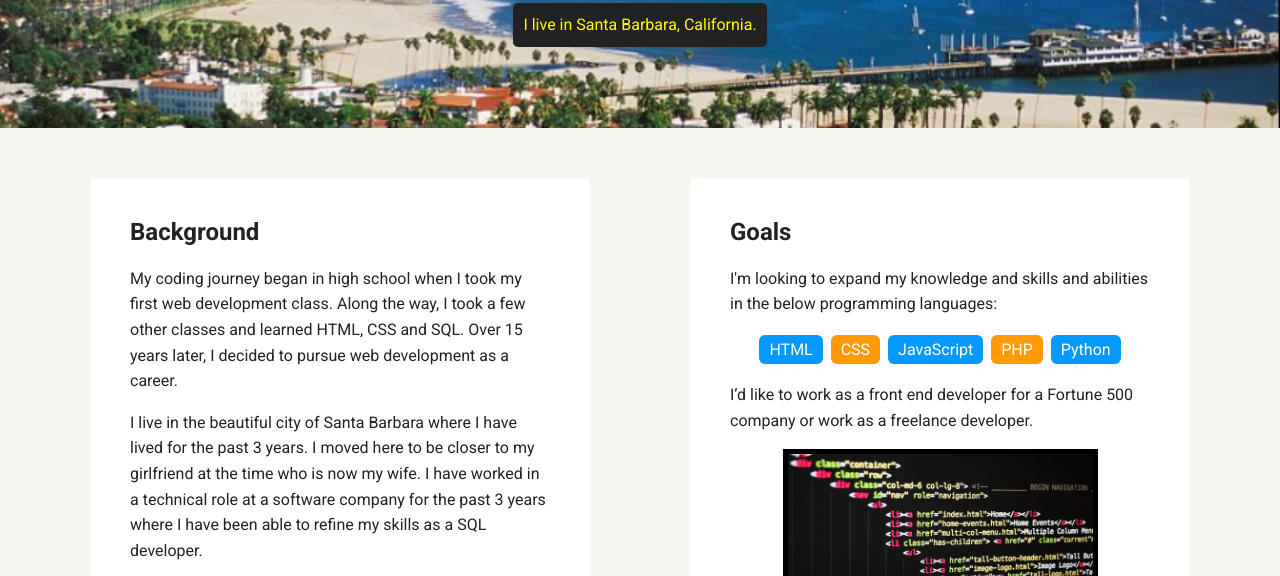
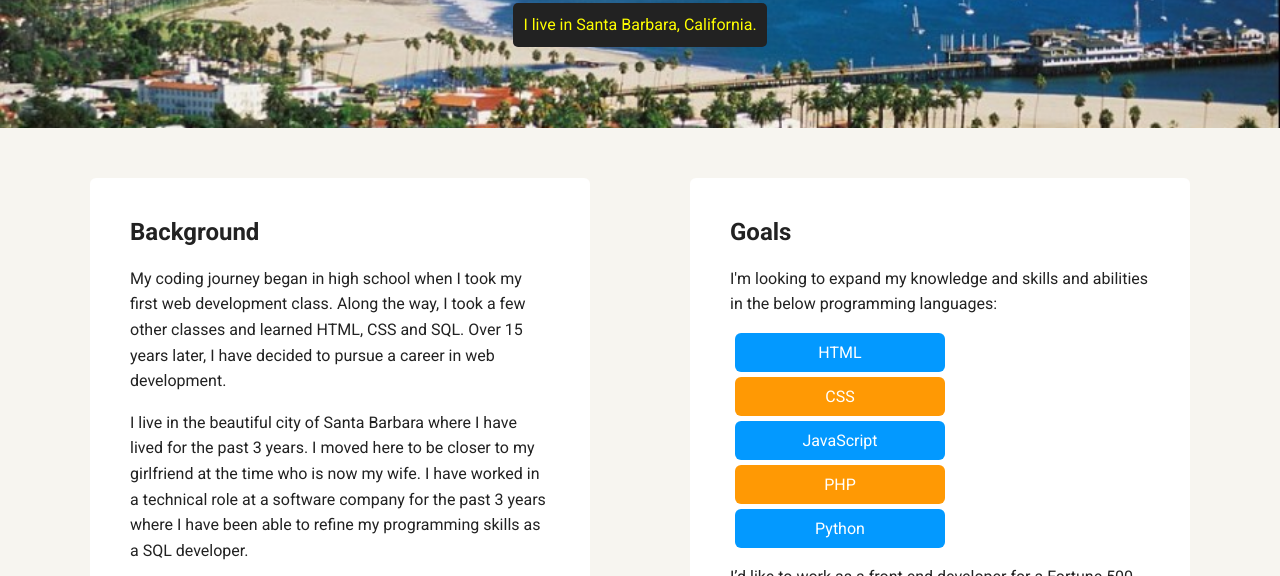
Before and after one commit to jonhayjr/Techdegree-Project1, a plain HTML site: page index.html in a window 1280 px wide. Shown: the part 342-918 px from the top of the page. Drawn offline with Linux system fonts and the light colour scheme; a web font is replaced by a local one.

Commit message:
Updated text content and skills styling.

```diff
--- a/index.html
+++ b/index.html
@@ -26,9 +26,9 @@
     <main class="flex">
       <section class="card">
         <h2>Background</h2>
-        <p>My coding journey began in high school when I took my first web development class.  Along the way, I took a few other classes and learned HTML, CSS and SQL.  Over 15 years later, I decided to pursue web development as a career.</p>
+        <p>My coding journey began in high school when I took my first web development class.  Along the way, I took a few other classes and learned HTML, CSS and SQL.  Over 15 years later, I have decided to pursue a career in web development.</p>
         <p>I live in the beautiful city of Santa Barbara where I have lived for the past 3 years.  I moved here to be closer to my girlfriend at the time who is now my wife.
-          I have worked in a technical role at a software company for the past 3 years where I have been able to refine my skills as a SQL developer.</p>
+          I have worked in a technical role at a software company for the past 3 years where I have been able to refine my programming skills as a SQL developer.</p>
         <p>Coding is my passion.  I will use my work experience and education to help any company build the perfect website.</p>
         <img src="images/pexels-markus-spiske-2004161.jpg" alt="Image of the world of coding" class="page-image">
       </section>
--- a/styles.css
+++ b/styles.css
@@ -89,11 +89,10 @@ header .profile-image:hover {
 }
 
 .page-image {
-  margin-top: 50px;
+  margin-top: 30px;
   width: 75%;
   height: auto;
   display: block;
-  margin: 0 auto;
   border: 5px solid black;
   transition: all .5s;
 }
@@ -131,11 +130,11 @@ ul.skills {
 
 .skills li {
   border-radius: 6px;
-  display: inline-block;
   background: #ff9904;
   color: white;
-  padding: 5px 10px;
-  margin: 2px;
+  padding: 10px;
+  margin: 5px;
+  width: 50%;
 }
 
 .skills li:nth-child(odd) {
```
Also changed, not shown: experience.html (+2 -2 lines).
